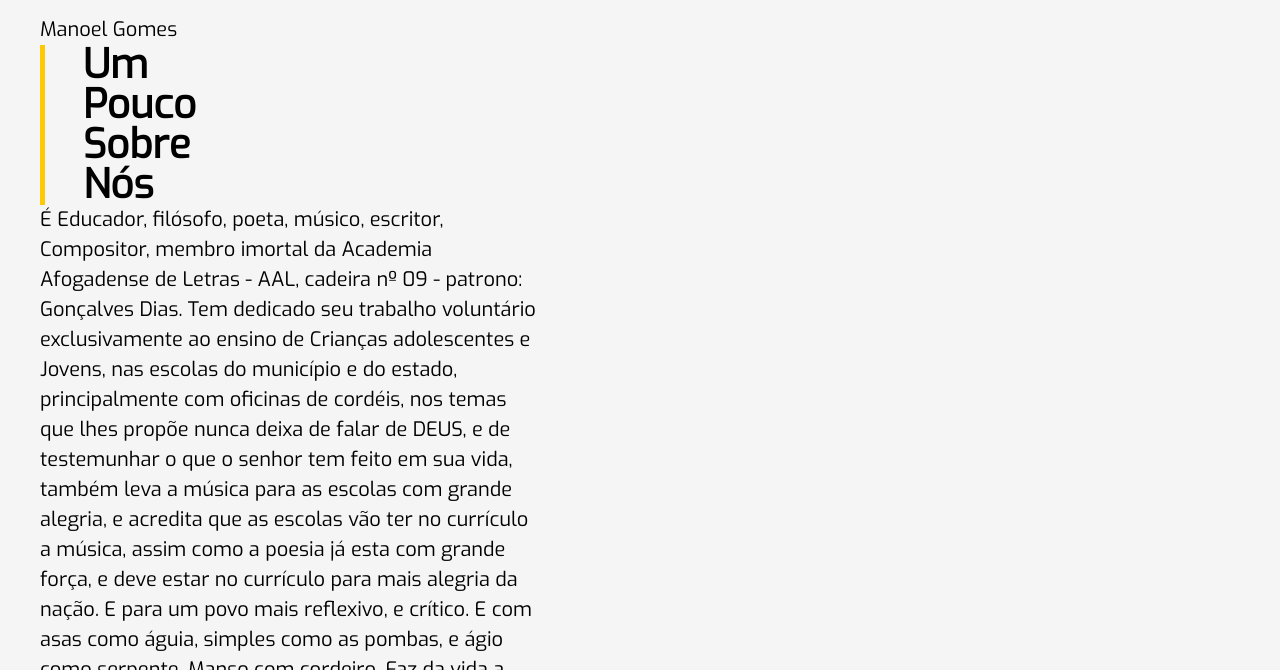
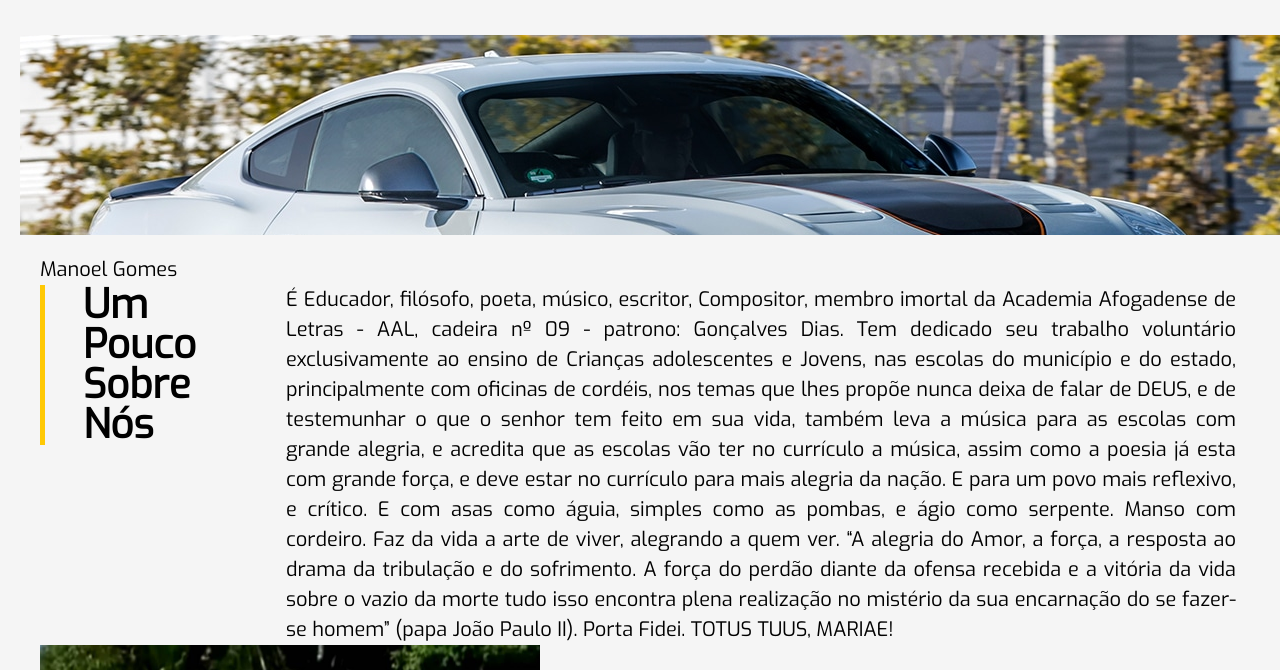
Before and after one commit to Guilherme-shiny/3ipw32-EsteticaMG, a plain HTML site: page sobre.html in a window 1280 px wide. Shown: the part 130-800 px from the top of the page. Drawn offline with Linux system fonts and the light colour scheme.

Commit message:
Add files via upload

```diff
--- a/css/style.css
+++ b/css/style.css
@@ -199,8 +199,20 @@ header {
     line-height: 40px;
     font-weight: bold;
     padding: 0 38px;
-
+    float: left;
+    clear: both;
 }
 .info {
-    width: 500px;
+    width: 950px;
+    display: inline-block;
+    text-align: justify;
 }
+.bgheader{
+    /* background: url(../img/bgsobre.png) 50% -112px / cover no-repeat fixed;*/
+    background-image: url(../img/slider.jpg);
+    position: relative;
+    width: 100%;
+    margin: 20px;
+    height: 200px;
+    background-repeat: no-repeat;
+}
--- a/sobre.html
+++ b/sobre.html
@@ -36,6 +36,10 @@
         </div>
     </div>
 </header>
+<div class="bgheader";>
+
+</div>
+
 <main class="content page sobre">
     <h1> Manoel Gomes  </h1>
     <aside class="sidebar">
```
Also changed, not shown: img/bgsobre.jpg (added), img/bgsobre.png (added).
